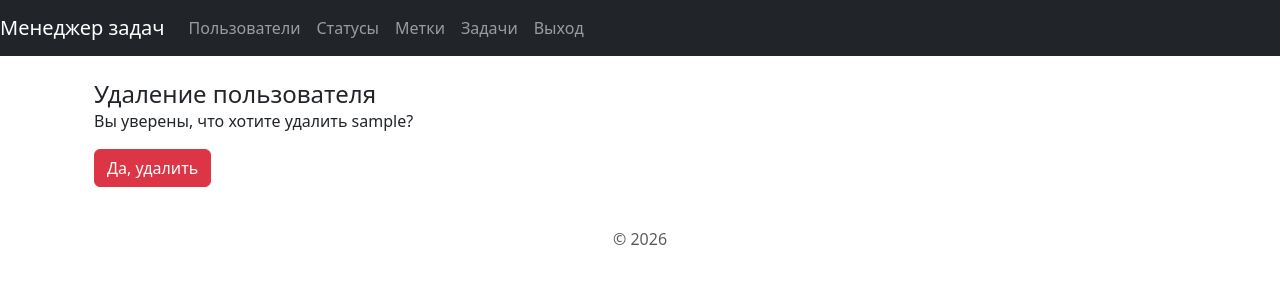
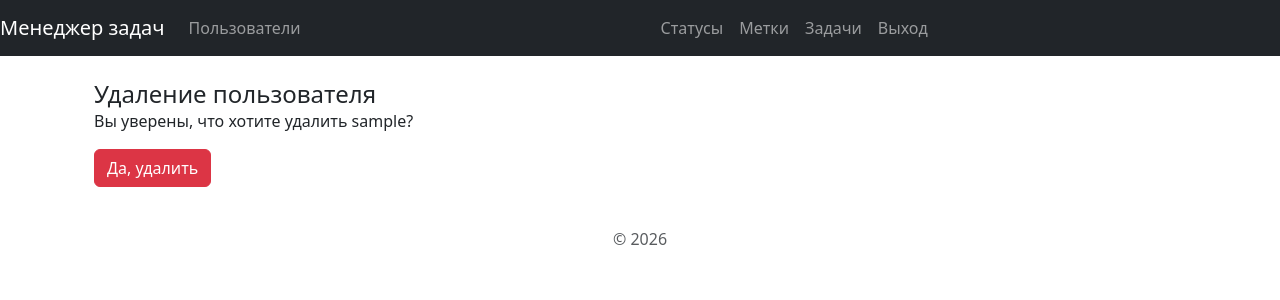
Before and after one commit to sirnapster88/python-project-52, a Django app: page /users/1/delete/ in a window 1280 px wide. Shown: the top 300 px of the page. Run offline with Django 5.2, Linux system fonts and the light colour scheme; the visitor is signed in with stand-in values (Sample User, id 1); data comes from the database, SQL or seed files in the repository; some libraries are stand-ins or nearby versions.

Commit message:
update base.html

```diff
--- a/task_manager/templates/base.html
+++ b/task_manager/templates/base.html
@@ -14,16 +14,16 @@
 <header>
     <nav class="navbar navbar-expand-lg navbar-dark bg-dark">
       <a class="navbar-brand" href="{% url 'index' %}">Менеджер задач</a>
-      <button class="navbar-toggler" type="button" data-toggle="collapse" data-target="#navbarsExample05" aria-controls="navbarsExample05" aria-expanded="false" aria-label="Toggle navigation">
+      <button class="navbar-toggler" type="button" data-bs-toggle="collapse" data-bs-target="#navbarsExample05" aria-controls="navbarsExample05" aria-expanded="false" aria-label="Toggle navigation">
         <span class="navbar-toggler-icon"></span>
       </button>
       <div class="collapse navbar-collapse" id="navbarsExample05">
-        <ul class="navbar-nav mr-auto">
+        <ul class="navbar-nav me-auto">
           <li class="nav-item">
             <a class="nav-link" href="{% url 'users:list' %}">Пользователи</a>
           </li>
         </ul>
-        <ul class="navbar-nav mr-auto">
+        <ul class="navbar-nav me-auto">
           {% if user.is_authenticated %}
            <li class="nav-item">
             <a class="nav-link" href="{% url 'statuses:list' %}">Статусы</a>
```
